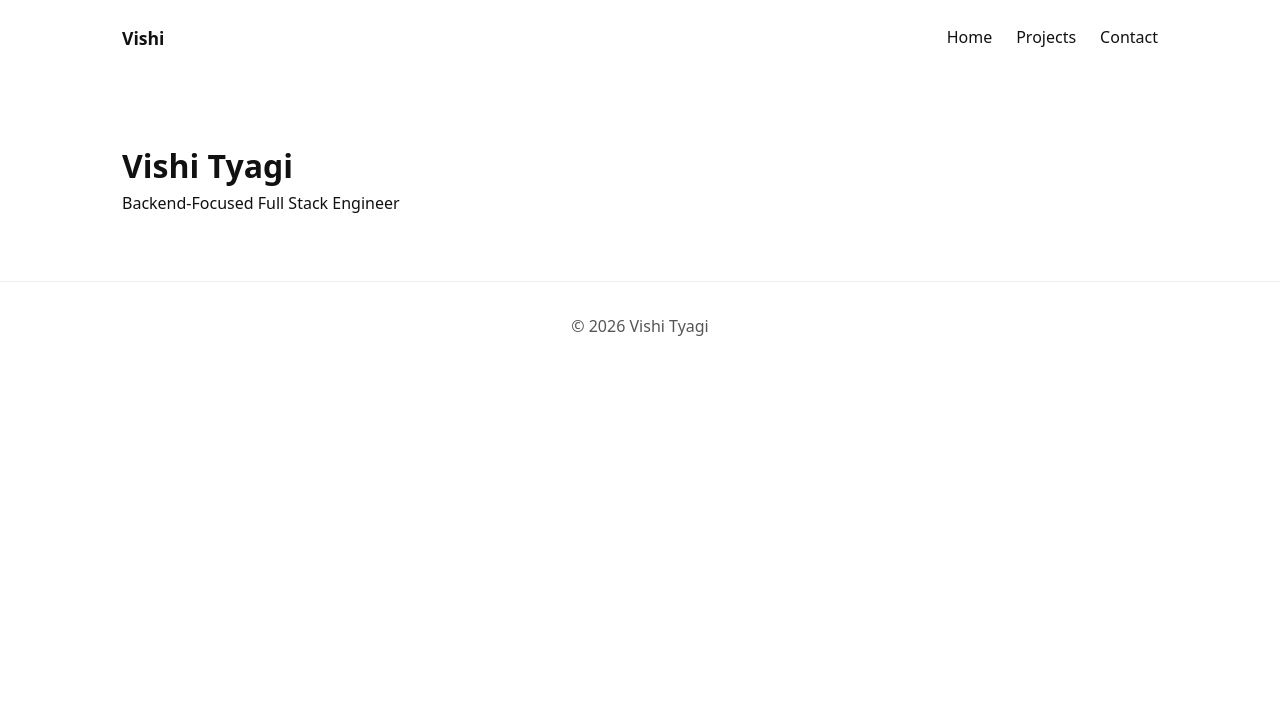
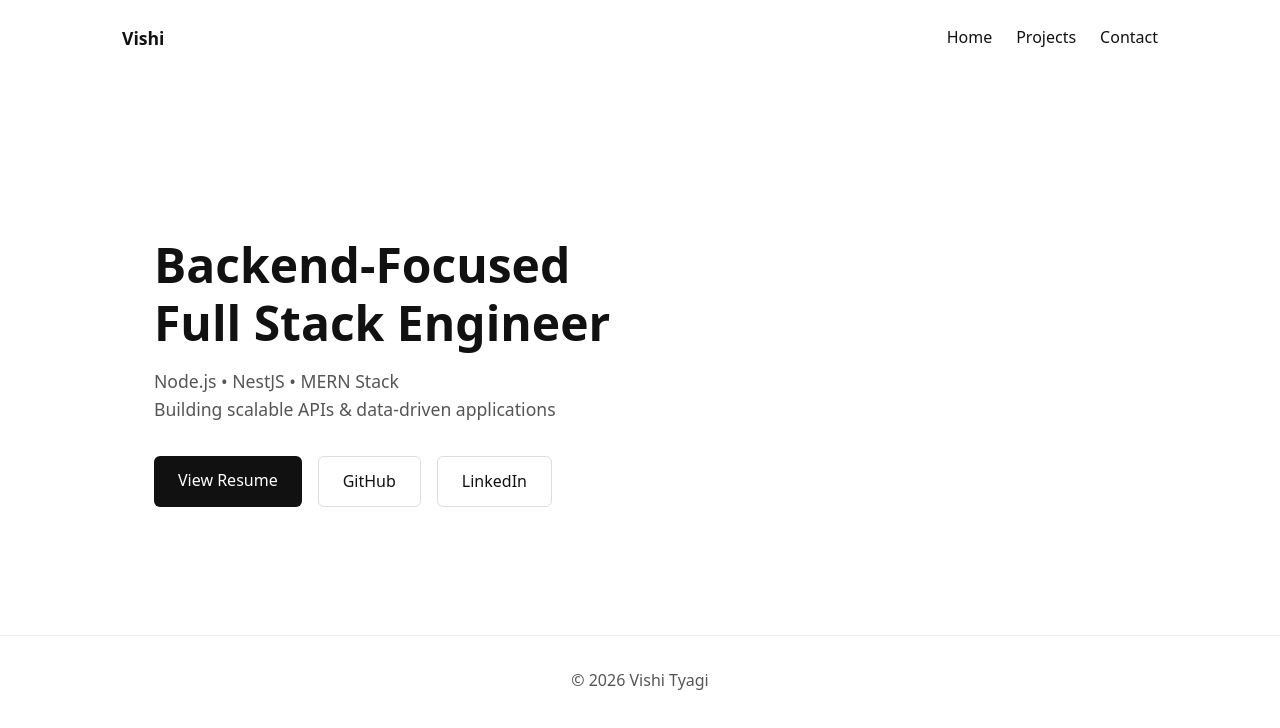
Before and after one commit to Vishi-1912/vishi-portfolio, a Next.js app: page / in a window 1280 px wide. Shown: the top 728 px of the page. Built offline with nearby package versions, Linux system fonts and the light colour scheme.

Commit message:
feat: add hero section with clear backend-focused positioning

```diff
--- a/app/page.tsx
+++ b/app/page.tsx
@@ -1,8 +1,9 @@
+import Hero from "@/components/Hero";
+
 export default function Home() {
   return (
     <main>
-      <h1>Vishi Tyagi</h1>
-      <p>Backend-Focused Full Stack Engineer</p>
+      <Hero />
     </main>
   );
 }
--- /dev/null
+++ b/components/Hero.tsx
@@ -0,0 +1,42 @@
+import styles from "@/styles/hero.module.css";
+
+export default function Hero() {
+  return (
+    <section className={styles.hero}>
+      <h1 className={styles.title}>
+        Backend-Focused <br /> Full Stack Engineer
+      </h1>
+
+      <p className={styles.subtitle}>
+        Node.js • NestJS • MERN Stack <br />
+        Building scalable APIs & data-driven applications
+      </p>
+
+      <div className={styles.actions}>
+        <a
+          href="/resume.pdf"
+          target="_blank"
+          className={styles.primary}
+        >
+          View Resume
+        </a>
+
+        <a
+          href="https://github.com/your-github-username"
+          target="_blank"
+          className={styles.secondary}
+        >
+          GitHub
+        </a>
+
+        <a
+          href="https://linkedin.com/in/your-linkedin"
+          target="_blank"
+          className={styles.secondary}
+        >
+          LinkedIn
+        </a>
+      </div>
+    </section>
+  );
+}
--- /dev/null
+++ b/styles/hero.module.css
@@ -0,0 +1,41 @@
+.hero {
+  padding: 6rem 2rem 4rem;
+  max-width: 1100px;
+  margin: auto;
+}
+
+.title {
+  font-size: 3rem;
+  font-weight: 700;
+  line-height: 1.2;
+  margin-bottom: 1rem;
+}
+
+.subtitle {
+  font-size: 1.1rem;
+  color: #555;
+  max-width: 600px;
+  margin-bottom: 2rem;
+}
+
+.actions {
+  display: flex;
+  gap: 1rem;
+  flex-wrap: wrap;
+}
+
+.primary {
+  background: #111;
+  color: #fff;
+  padding: 0.75rem 1.5rem;
+  text-decoration: none;
+  border-radius: 6px;
+}
+
+.secondary {
+  border: 1px solid #ddd;
+  color: #111;
+  padding: 0.75rem 1.5rem;
+  text-decoration: none;
+  border-radius: 6px;
+}
```
